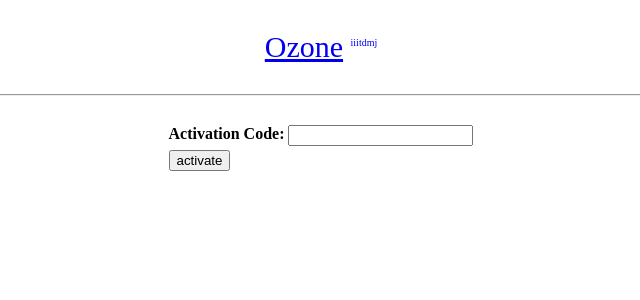
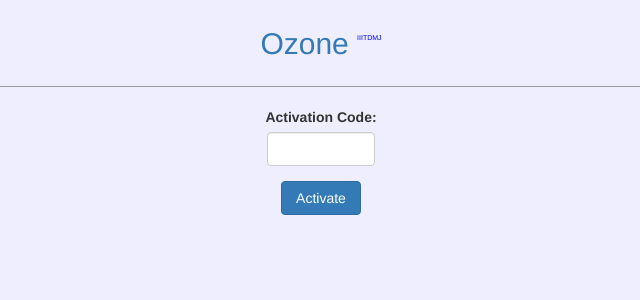
Before and after one commit to Samy-33/Ozone, a Django app: template inout/templates/inout/activate.html in a window 1280 px wide. Shown: the top 300 px of the page, without its empty margins (319-959 px from the left). Run offline with Django 3.2, Linux system fonts and the light colour scheme; tables that the repository leaves empty hold one stand-in row (values such as "Sample post"); the template is opened without the code that fills it: values that come from a table or form of the project are taken from there, most other values are stand-ins (such as "Sample title", 1, 10 or a date in 2020); some libraries are stand-ins or nearby versions.

Commit message:
Bootstrapped activate page

```diff
--- a/inout/forms.py
+++ b/inout/forms.py
@@ -17,12 +17,12 @@ class RegistrationForm(forms.Form):
         error_messages={'invalid': ("This is not a valid username [Only letters and digits allowed]")}
     )
     fname = forms.CharField(
-        widget=forms.TextInput(attrs={'required': True, 'max_length': 20, 'class': 'form-control',
+        widget=forms.TextInput(attrs={'required': True, 'maxlength': 20, 'class': 'form-control',
                                       'placeholder': 'First Name'}),
         label=_("First Name")
     )
     lname = forms.CharField(
-        widget=forms.TextInput(attrs={'required': True, 'max_length': 20, 'class': 'form-control',
+        widget=forms.TextInput(attrs={'required': True, 'maxlength': 20, 'class': 'form-control',
                                       'placeholder': 'Last Name'}),
         label=_("Last Name")
     )
@@ -32,13 +32,15 @@ class RegistrationForm(forms.Form):
         required=False
     )
     password1 = forms.CharField(
-        widget=forms.PasswordInput(attrs={'required': True, 'max_length': 30, 'render_value': True,
-                                          'class': 'form-control', 'placeholder': 'Password'}),
+        widget=forms.PasswordInput(attrs={'required': True, 'minlength': 8, 'maxlength': 30,
+                                          'render_value': True, 'class': 'form-control',
+                                          'placeholder': 'Password (8-30 characters)'}),
         label=_("Password")
     )
     password2 = forms.CharField(
-        widget=forms.PasswordInput(attrs={'required': True, 'max_length': 30, 'render_value': True,
-                                          'class': 'form-control', 'placeholder': 'Repeat Password'}),
+        widget=forms.PasswordInput(attrs={'required': True, 'minlength': 8, 'maxlength': 30,
+                                          'render_value': True, 'class': 'form-control',
+                                            'placeholder': 'Repeat Password'}),
         label=_("Repeat Password")
     )
 
@@ -58,7 +60,10 @@ class RegistrationForm(forms.Form):
 
 
 class ActivateForm(forms.Form):
-    act_code = forms.CharField(widget=forms.TextInput(attrs=dict(required=True, max_length=6)), label=_("Activation Code"))
+    act_code = forms.CharField(
+        widget=forms.TextInput(attrs={ 'maxlength': 6, 'class': "activate-input form-control" }),
+        label=_("Activation Code")
+    )
 
 
 class CodeForm(forms.Form):
--- a/inout/templates/inout/activate.html
+++ b/inout/templates/inout/activate.html
@@ -1,29 +1,44 @@
-<!DOCTYPE html>
-<html>
-	<head>
-		<title> Welcome to Ozone Judge </title>
-	</head>
-	<body>
+{% extends 'inout/base.html' %}
+
+{% block css %}
+  <style>
+    .activate-input {
+      width: 30%;
+    }
+    .activate-btn {
+      width: 22%;
+      text-align: center;
+    }
+    .alert ul {
+      padding-left: 5%;
+    }
+  </style>
+{% endblock %}
+
+{% block content %}
+  <div class="col-md-4 col-sm-4 col-md-offset-4 col-sm-offset-4">
     <center>
-			<p style="color:blue; font-size:30px;">
-				<a href='{% url "inout:home"%}' >Ozone</a>
-				<sup style="font-size:10px;">iiitdmj</sup>
-			</p>
-			<hr><br>
-			{{user.username}}
-			<table>
-				<form method='post' action="{% url 'inout:activate' %}">
+      <form method='post' action="{% url 'inout:activate' %}" role="form">
         {% csrf_token %}
           {% if error %}
-							<td></td><td>{{error}}</td>
+            <div class="alert alert-danger" role="alert">
+              <span class="sr-only">Error:</span>
+              <ul>
+                <li>{{ error }}</li>
+              </ul>
+            </div>
           {% endif %}
+
           {% for field in form %}
-							<tr><th style="float:left;">{{field.label_tag}}</th><td>{{field}}{{field.errors}}</td></tr>
+            {{ field.label_tag }}
+            <div class="form-group">
+              {{ field }}
+            </div>
           {% endfor %}
-					<input type="hidden" name=usr value={{ usr }} />
-					<tr><td><input type=submit value=activate /></td></tr>
+
+        <input type="hidden" name="usr" value="{{ usr }}">
+        <input type="submit" value="Activate" class="activate-btn btn btn-primary">
       </form>
-			</table>
     </center>
-	</body>
-</html>
+  </div>
+{% endblock %}
```
Lines whose indentation alone changed are shown as unchanged.
